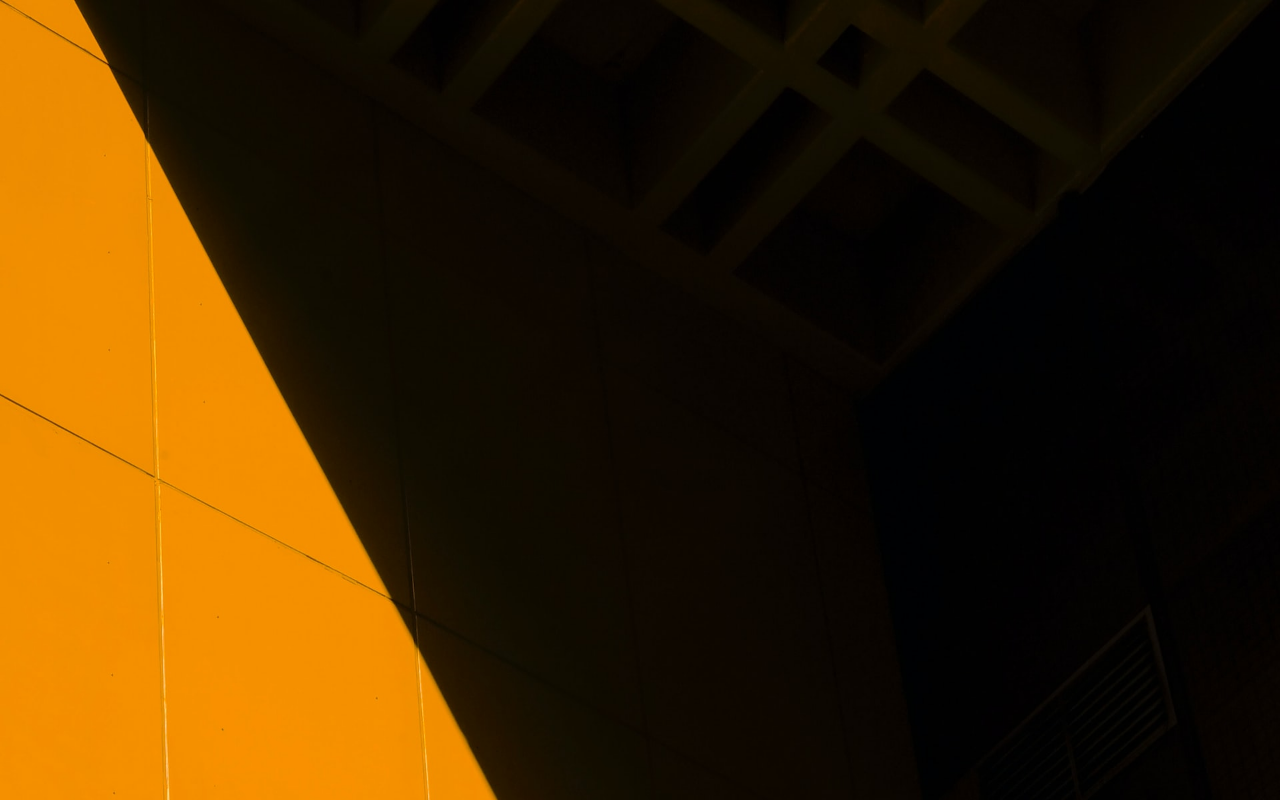
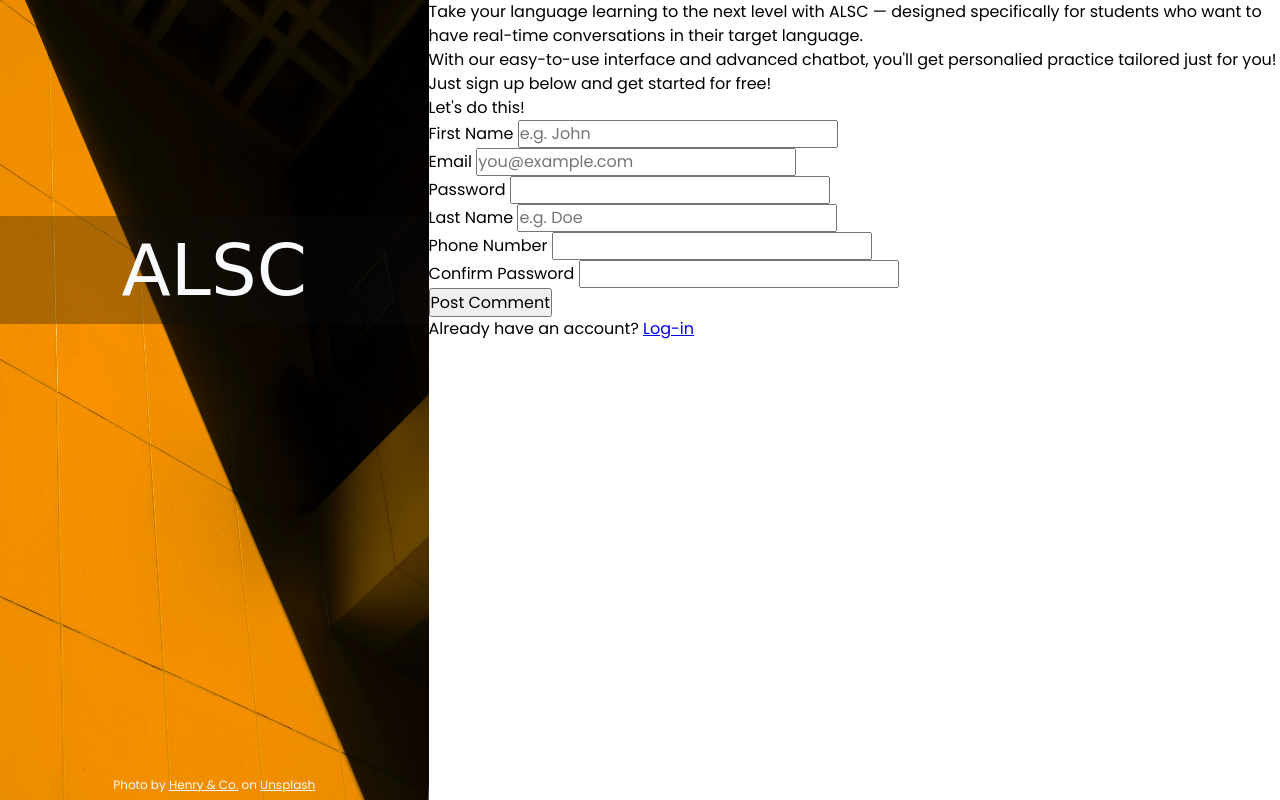
Before and after one commit to jonichi16/sign-up-form, a plain HTML site: page index.html in a window 1280 px wide. Shown: the top 800 px of the page. Drawn offline with Linux system fonts and the light colour scheme; a web font is replaced by a local one.

Commit message:
Add style to image

```diff
--- a/style.css
+++ b/style.css
@@ -13,8 +13,7 @@
   --ff-primary: 'Poppins', sans-serif;
 }
 
-/* Box sizing rules */
-*,
+Box sizing rules *,
 *::before,
 *::after {
   box-sizing: border-box;
@@ -80,3 +79,42 @@ select {
     scroll-behavior: auto !important;
   }
 }
+
+.wrapper {
+  display: flex;
+  font-family: var(--ff-primary);
+}
+
+.image-section {
+  position: relative;
+  max-width: 500px;
+  width: 50%;
+}
+
+img {
+  min-height: 100vh;
+}
+
+.logo {
+  font-family: var(--ff-logo);
+  font-size: 4.5rem;
+  color: var(--color-light-200);
+  background-color: #0e0e0e4f;
+  width: 100%;
+  text-align: center;
+  position: absolute;
+  top: 3em;
+}
+
+.credit {
+  font-size: 0.75rem;
+  color: var(--color-light-200);
+  text-align: center;
+  width: 100%;
+  position: absolute;
+  bottom: 0.5em;
+}
+
+.credit > a {
+  color: var(--color-light-200);
+}
```
